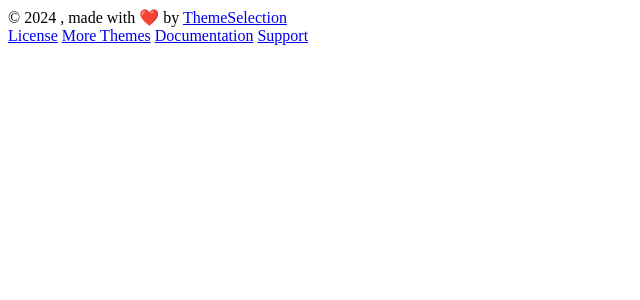
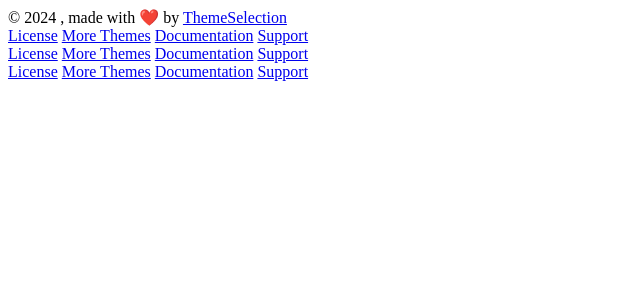
Before and after one commit to SantiagoQuilumbango/SS, a PHP site: template SS/views/html/footer.php in a window 1280 px wide. Shown: the top 300 px of the page, without its empty margins (0-640 px from the left). Run offline with PHP 8.4, Linux system fonts and the light colour scheme; the template is opened without the code that fills it, so the values that code supplies are empty; some libraries are stand-ins or nearby versions.

Commit message:
Probando

```diff
--- a/SS/views/html/footer.php
+++ b/SS/views/html/footer.php
@@ -16,5 +16,21 @@
 
             <a href="https://github.com/themeselection/sneat-html-admin-template-free/issues" target="_blank" class="footer-link me-4">Support</a>
         </div>
+        <div>
+            <a href="https://themeselection.com/license/" class="footer-link me-4" target="_blank">License</a>
+            <a href="https://themeselection.com/" target="_blank" class="footer-link me-4">More Themes</a>
+
+            <a href="https://themeselection.com/demo/sneat-bootstrap-html-admin-template/documentation/" target="_blank" class="footer-link me-4">Documentation</a>
+
+            <a href="https://github.com/themeselection/sneat-html-admin-template-free/issues" target="_blank" class="footer-link me-4">Support</a>
+        </div>
+        <div>
+            <a href="https://themeselection.com/license/" class="footer-link me-4" target="_blank">License</a>
+            <a href="https://themeselection.com/" target="_blank" class="footer-link me-4">More Themes</a>
+
+            <a href="https://themeselection.com/demo/sneat-bootstrap-html-admin-template/documentation/" target="_blank" class="footer-link me-4">Documentation</a>
+
+            <a href="https://github.com/themeselection/sneat-html-admin-template-free/issues" target="_blank" class="footer-link me-4">Support</a>
+        </div>
     </div>
 </footer>
```
Also changed, not shown: 2 other files.
